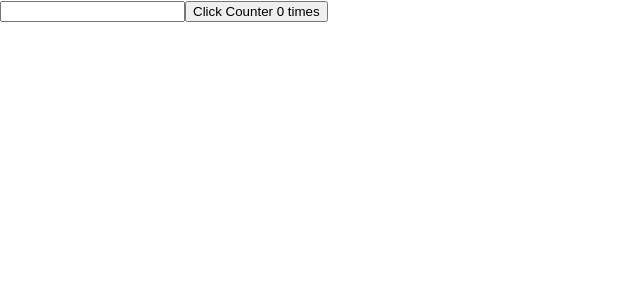
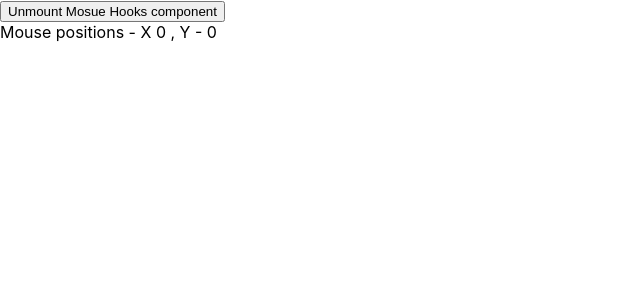
Before and after one commit to tenaciousBody/TravelWithMe, a React (Create React App) app: page / in a window 1280 px wide. Shown: the top 300 px of the page, without its empty margins (0-640 px from the left). Built offline with nearby package versions, Linux system fonts and the light colour scheme.

Commit message:
useEffect -> Called Only once, ComponentWillUnMount feature in useEffect & MouseMove Hooks changes

```diff
--- a/src/App.js
+++ b/src/App.js
@@ -24,6 +24,8 @@ import HooksWithObject from './Component/HooksWithObject';
 import ArrayHooks from './Component/ArrayHooks';
 import UseStateInClassComp from './Component/UseStateInClassComp';
 import UseEffectComp from './Component/UseEffectComp';
+import MouseHooks from './Component/MouseHooks';
+import MouseContainer from './Component/MouseContainer';
 
 function App() {
   return (
@@ -62,7 +64,9 @@ function App() {
 //<HooksWithObject></HooksWithObject>
 //<ArrayHooks></ArrayHooks>
 //<UseStateInClassComp/>
-<UseEffectComp/>
+//<UseEffectComp/>
+//<MouseHooks/>
+<MouseContainer/>
 }
 
 
--- /dev/null
+++ b/src/Component/MouseContainer.js
@@ -0,0 +1,15 @@
+import React, { useState } from 'react'
+import HooksCounter from './HooksCounter'
+import MouseHooks from './MouseHooks'
+
+function MouseContainer() {
+    const [dispaly, setDisplay] = useState(true)
+  return (
+    <div>
+        <button onClick={() => setDisplay(false)}>Unmount Mosue Hooks component</button>
+        { dispaly && <MouseHooks/>}
+   </div>
+  )
+}
+
+export default MouseContainer
--- /dev/null
+++ b/src/Component/MouseHooks.js
@@ -0,0 +1,36 @@
+import React, { useEffect, useState } from 'react'
+
+function MouseHooks() {
+    const [x, setX] = useState(0)
+    const [y, setY] = useState(0)
+
+const logMouseMove = (event) => {
+    console.log('logmousemove clicked')
+    //to set the X and y cordinates for Mouse move position
+    setX(event.clientX)
+    setY(event.clientY)
+}
+
+//By passing an empty array in the second argument to useEffect function we are telling
+//react to not to watch for chnage in value for any state or props, in this case useEffect will be called
+//only once as it doesn't have any dependency on any state or props variable
+  useEffect(() => {
+    console.log("use effect of Mouse Hooks called")
+    window.addEventListener('mousemove', logMouseMove)
+
+    //UseEffect returns a function which is treated as close replacement of componentUnMount method
+    //This returned function is used for cleanup and to remove the event listeners
+
+    return () => {
+        window.removeEventListener('mousemove', logMouseMove)
+    }
+  }, [])
+
+  return (
+    <div>
+        Mouse positions - X {x} , Y - {y}
+    </div>
+  )
+}
+
+export default MouseHooks
```
